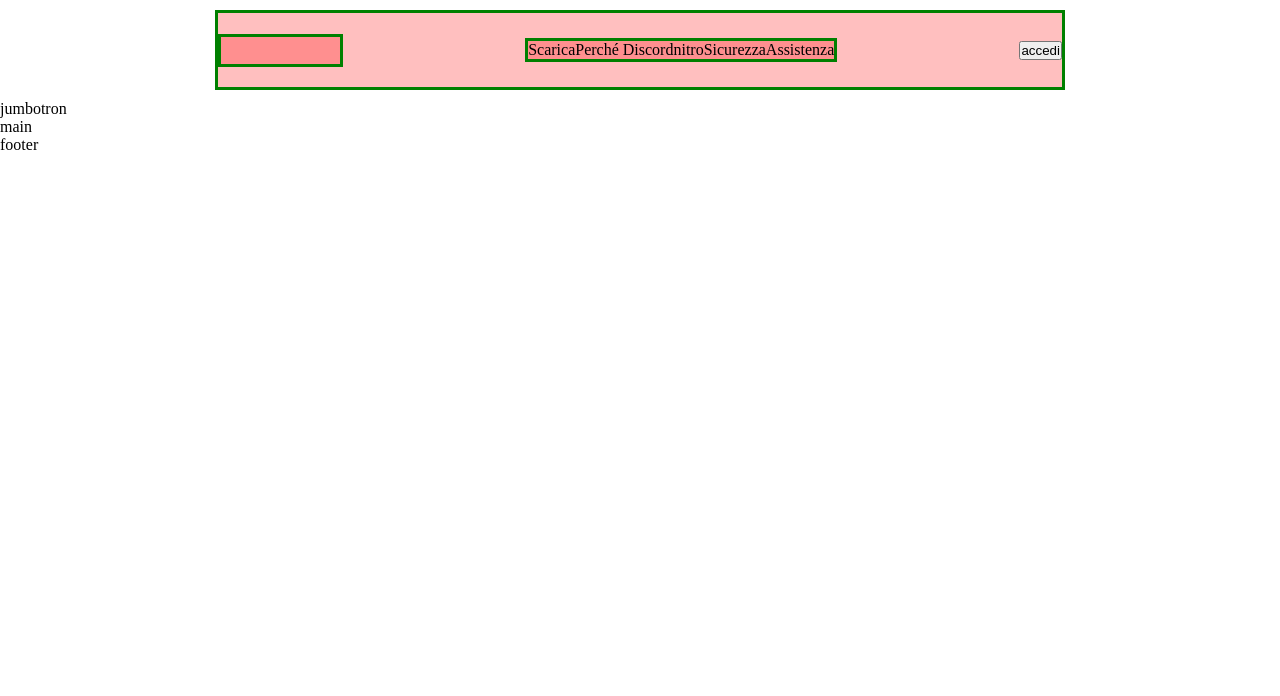
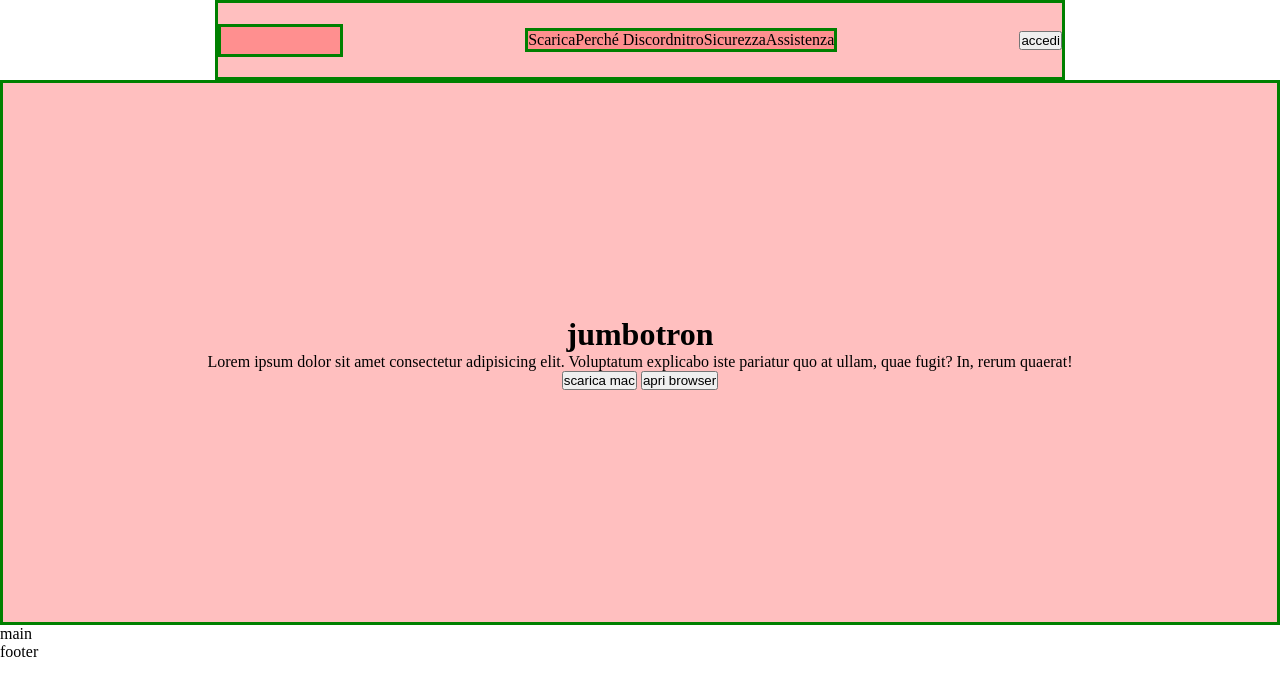
Before and after one commit to SaverioCascelli/htmlcss-struttura-discord, a plain HTML site: page index.html in a window 1280 px wide. Drawn offline with Linux system fonts and the light colour scheme.

Commit message:
creating and centering items in jumbotron

```diff
--- a/css/style.css
+++ b/css/style.css
@@ -16,7 +16,7 @@
 header{
     display: flex;
     height: 80px;
-    margin: 10px 215px;
+    margin: 0 215px;  /*to do fix margin & background */
     align-items: flex-start;
     justify-content: space-between;
     align-items: center ;
@@ -33,3 +33,15 @@ header ul{
 }
 
 /* /header */
+
+/* jumbotron */
+
+.jumbotron{
+    display: flex;
+    flex-flow: column;
+    justify-content: center;
+    align-items: center;
+    height: 545px;
+}
+
+/* /jumbotron */
--- a/index.html
+++ b/index.html
@@ -29,8 +29,13 @@
         <button>accedi</button>
     </header>
 
-    <div class="jumbotron">
-        jumbotron
+    <div class="jumbotron debug">
+        <h1>jumbotron</h1>
+        <p>Lorem ipsum dolor sit amet consectetur adipisicing elit. Voluptatum explicabo iste pariatur quo at ullam, quae fugit? In, rerum quaerat!</p>
+        <div class="download">
+            <button>scarica mac</button>
+            <button>apri browser</button>
+        </div>
     </div>
 
     <main>
```
